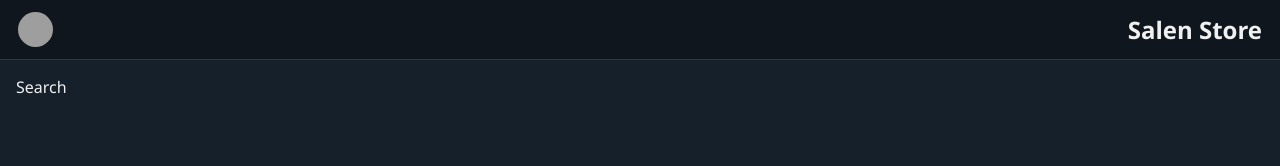
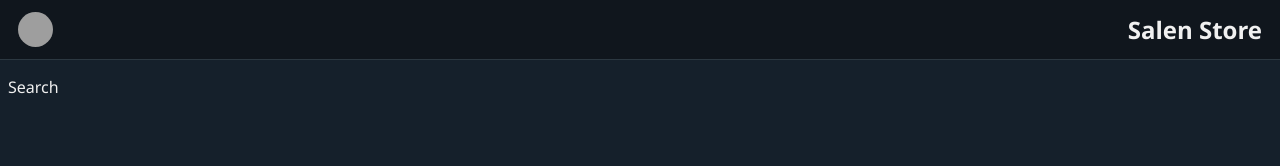
Before and after one commit to jsalen-23/react-ecommerce, a React app: page /cart in a window 1280 px wide. Shown: the top 166 px of the page. Built offline with nearby package versions, Linux system fonts and the light colour scheme; grey boxes are pictures that could not be loaded; the HTML template or start-up script is replaced by a standard one.

Commit message:
change margin to be lower

```diff
--- a/src/components/Layout/styles.js
+++ b/src/components/Layout/styles.js
@@ -2,5 +2,5 @@ import styled from 'styled-components';
 
 export const Wrapper = styled.div`
   height: 100%;
-  margin: 16px 16px 76px;
+  margin: 16px 8px 76px;
 `;
```
